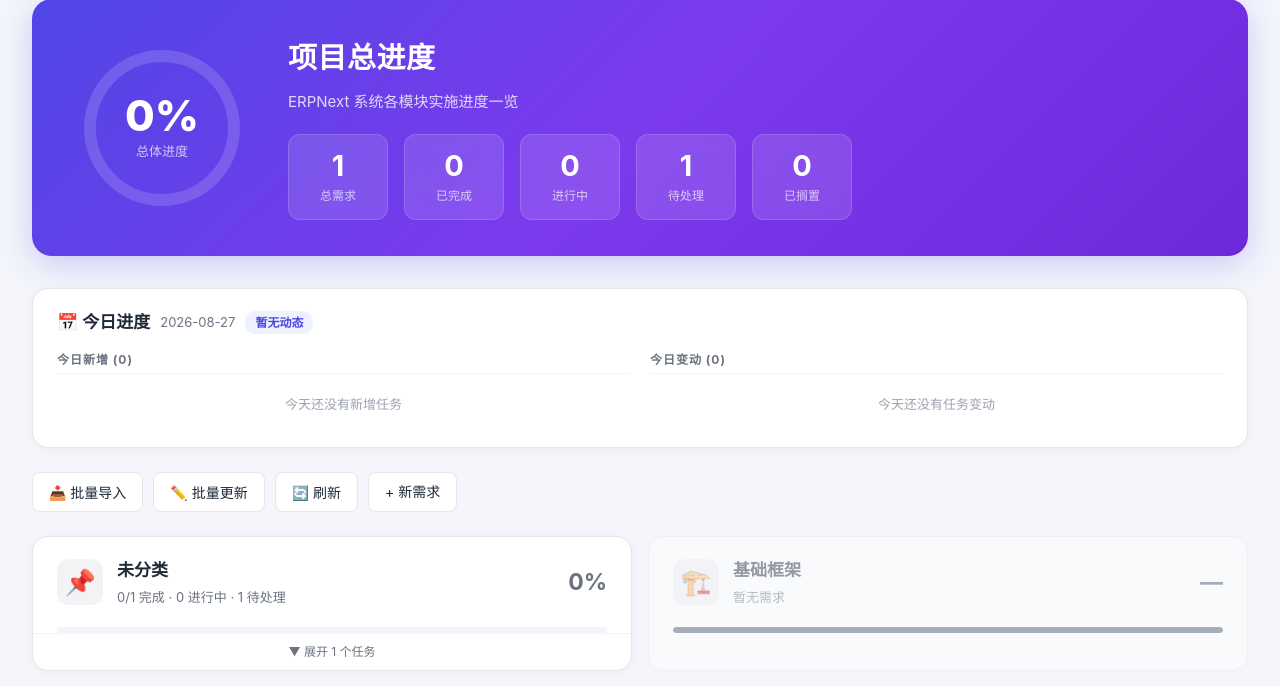
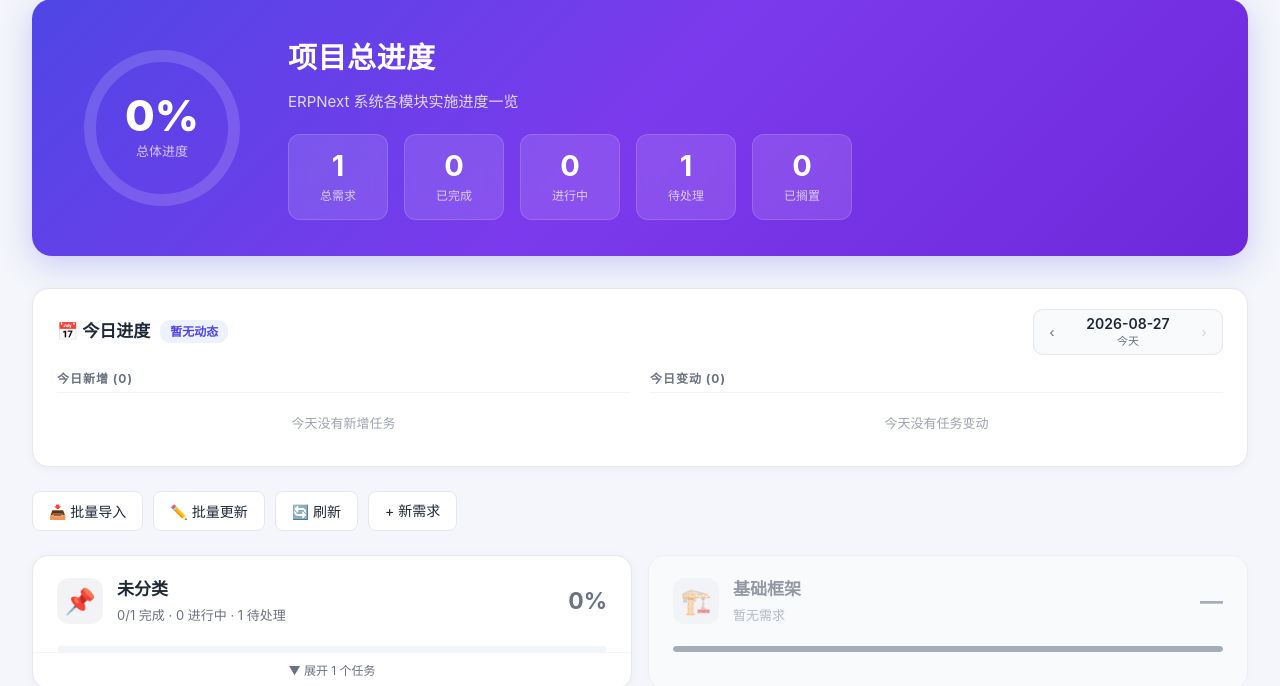
Before and after one commit to BoyangCheng/toolbox, a Flask app: page /progress in a window 1280 px wide. Shown: the part 135-821 px from the top of the page. Run offline with Flask 3, Linux system fonts and the light colour scheme; data comes from the database, SQL or seed files in the repository; parts of the project's set-up code (start-up, migrations or seed data) failed here and were passed over.

Commit message:
今日进度支持日期转盘 + 新建任务显示 0%→N%
- api/progress 支持 ?date=YYYY-MM-DD 查询任意一天，返回 is_today / min_date
- 面板右侧日期转盘：‹ › 逐日翻看，中间点击唤起日历直接选日期，
  非今天时出现「回今天」按钮；日期下方显示今天/昨天/前天/N天前
- 未来日期不可翻（› 禁用），最早可选到第一条需求的创建日
- 今日新增任务同样渲染进度差异 0% → 44%，与变动栏视觉一致
- 空态文案随所选日期切换（今天/这天）

```diff
--- a/toolbox/app.py
+++ b/toolbox/app.py
@@ -717,7 +717,13 @@ def api_progress():
             orphans,
         ))
 
-    today = datetime.now().strftime("%Y-%m-%d")
+    # 支持 ?date=YYYY-MM-DD 查看历史某天；默认今天
+    req_date = (request.args.get("date") or "").strip()
+    try:
+        datetime.strptime(req_date, "%Y-%m-%d")
+        today = req_date
+    except ValueError:
+        today = datetime.now().strftime("%Y-%m-%d")
     new_today, changed_today = [], []
     for t in all_tasks:
         cat = t.get("category") or ""
@@ -739,7 +745,13 @@ def api_progress():
         "shelved": shelved,
         "avg_progress": overrides.get("overall", avg_progress),
         "modules": modules_data,
-        "today": {"date": today, "new": new_today, "changed": changed_today},
+        "today": {
+            "date": today,
+            "is_today": today == datetime.now().strftime("%Y-%m-%d"),
+            "min_date": min((t.get("created_at") or "")[:10] for t in all_tasks) if all_tasks else today,
+            "new": new_today,
+            "changed": changed_today,
+        },
     })
 
 
--- a/toolbox/templates/progress.html
+++ b/toolbox/templates/progress.html
@@ -45,6 +45,16 @@ main.container{max-width:100%;padding-left:32px;padding-right:32px}
 .pg-today-title{font-size:17px;font-weight:700;color:var(--text)}
 .pg-today-date{font-size:13px;color:var(--muted)}
 .pg-today-badge{font-size:12px;padding:2px 10px;border-radius:10px;font-weight:600;background:#eef2ff;color:#4f46e5}
+.pg-dial{display:flex;align-items:center;gap:2px;background:#f8fafc;border:1px solid var(--border);border-radius:10px;padding:3px;margin-left:auto}
+.pg-dial button{width:30px;height:30px;border:none;background:transparent;border-radius:7px;cursor:pointer;color:var(--muted);font-size:15px;display:flex;align-items:center;justify-content:center;transition:all .12s}
+.pg-dial button:hover:not(:disabled){background:#fff;color:var(--primary);box-shadow:0 1px 4px rgba(0,0,0,.08)}
+.pg-dial button:disabled{opacity:.28;cursor:not-allowed}
+.pg-dial-date{min-width:118px;text-align:center;font-size:14px;font-weight:600;color:var(--text);padding:0 6px;cursor:pointer;user-select:none;position:relative}
+.pg-dial-date:hover{color:var(--primary)}
+.pg-dial-date input{position:absolute;inset:0;opacity:0;cursor:pointer;width:100%;height:100%;border:none;padding:0}
+.pg-dial-rel{display:block;font-size:11px;font-weight:500;color:var(--muted);margin-top:-2px}
+.pg-dial .today-btn{width:auto;padding:0 10px;font-size:12px;font-weight:600;color:var(--primary)}
+@media(max-width:640px){.pg-dial{margin-left:0;width:100%;justify-content:center}.pg-dial-date{min-width:96px;font-size:13px}}
 .pg-today-cols{display:grid;grid-template-columns:1fr 1fr;gap:20px}
 @media(max-width:900px){.pg-today-cols{grid-template-columns:1fr;gap:14px}}
 .pg-today-col h4{margin:0 0 8px;font-size:12px;font-weight:700;color:var(--muted);letter-spacing:1px;padding-bottom:4px;border-bottom:1px solid #f1f5f9}
@@ -215,11 +225,38 @@ const MODULES = {{ modules | tojson }};
 const MODULE_MAP = {};
 MODULES.forEach(m => MODULE_MAP[m.key] = m);
 
+let _viewDate = null;   // null = 今天
+function shiftDate(days) {
+  const cur = _viewDate ? new Date(_viewDate + 'T00:00:00') : new Date();
+  cur.setDate(cur.getDate() + days);
+  const iso = cur.toISOString().slice(0, 10);
+  const todayIso = new Date().toISOString().slice(0, 10);
+  _viewDate = iso >= todayIso ? null : iso;
+  loadProgress();
+}
+function jumpToday() { _viewDate = null; loadProgress(); }
+function pickDate(v) {
+  if (!v) return;
+  const todayIso = new Date().toISOString().slice(0, 10);
+  _viewDate = v >= todayIso ? null : v;
+  loadProgress();
+}
+function relLabel(dateStr, isToday) {
+  if (isToday) return '今天';
+  const d = new Date(dateStr + 'T00:00:00'), t = new Date();
+  t.setHours(0,0,0,0);
+  const diff = Math.round((t - d) / 86400000);
+  if (diff === 1) return '昨天';
+  if (diff === 2) return '前天';
+  if (diff > 0) return diff + ' 天前';
+  return '';
+}
+
 async function loadProgress() {
   const root = document.getElementById('pg-root');
   const loader = document.getElementById('pg-loader');
   try {
-    const res = await fetch('/api/progress');
+    const res = await fetch('/api/progress' + (_viewDate ? '?date=' + _viewDate : ''));
     const data = await res.json();
     loader.remove();
     root.innerHTML = renderHero(data) + renderToday(data.today) + renderToolbar() + renderModules(data.modules);
@@ -282,10 +319,11 @@ function renderTodayItem(t, isChanged) {
   } else {
     statusPart = `<span class="pg-task-status ${t.status}">${t.status}</span>`;
   }
-  if (isChanged && t.prev_progress != null && t.prev_progress !== pct) {
-    const down = pct < t.prev_progress;
+  const fromPct = isChanged ? t.prev_progress : (pct > 0 ? 0 : null);
+  if (fromPct != null && fromPct !== pct) {
+    const down = pct < fromPct;
     pctPart = `<span class="pg-diff">
-      <span class="from">${t.prev_progress}%</span>
+      <span class="from">${fromPct}%</span>
       <span class="arrow-r">→</span>
       <span class="to${down ? ' down' : ''}">${pct}%</span>
     </span>`;
@@ -306,18 +344,27 @@ function renderToday(today) {
   return `
   <div class="pg-today">
     <div class="pg-today-head">
-      <span class="pg-today-title">📅 今日进度</span>
-      <span class="pg-today-date">${today.date}</span>
+      <span class="pg-today-title">📅 ${today.is_today ? '今日进度' : '当日进度'}</span>
       <span class="pg-today-badge">${total ? total + ' 项动态' : '暂无动态'}</span>
+      <div class="pg-dial">
+        <button onclick="shiftDate(-1)" title="前一天">‹</button>
+        <div class="pg-dial-date" title="点击选择日期">
+          ${today.date}
+          <span class="pg-dial-rel">${relLabel(today.date, today.is_today)}</span>
+          <input type="date" value="${today.date}" min="${today.min_date || ''}" max="${new Date().toISOString().slice(0,10)}" onchange="pickDate(this.value)">
+        </div>
+        <button onclick="shiftDate(1)" title="后一天" ${today.is_today ? 'disabled' : ''}>›</button>
+        ${today.is_today ? '' : '<button class="today-btn" onclick="jumpToday()">回今天</button>'}
+      </div>
     </div>
     <div class="pg-today-cols">
       <div class="pg-today-col">
         <h4>今日新增 (${nw.length})</h4>
-        ${nw.length ? nw.map(t => renderTodayItem(t, false)).join('') : '<div class="pg-today-empty">今天还没有新增任务</div>'}
+        ${nw.length ? nw.map(t => renderTodayItem(t, false)).join('') : `<div class="pg-today-empty">${today.is_today ? '今天' : '这天'}没有新增任务</div>`}
       </div>
       <div class="pg-today-col">
         <h4>今日变动 (${ch.length})</h4>
-        ${ch.length ? ch.map(t => renderTodayItem(t, true)).join('') : '<div class="pg-today-empty">今天还没有任务变动</div>'}
+        ${ch.length ? ch.map(t => renderTodayItem(t, true)).join('') : `<div class="pg-today-empty">${today.is_today ? '今天' : '这天'}没有任务变动</div>`}
       </div>
     </div>
   </div>`;
```
